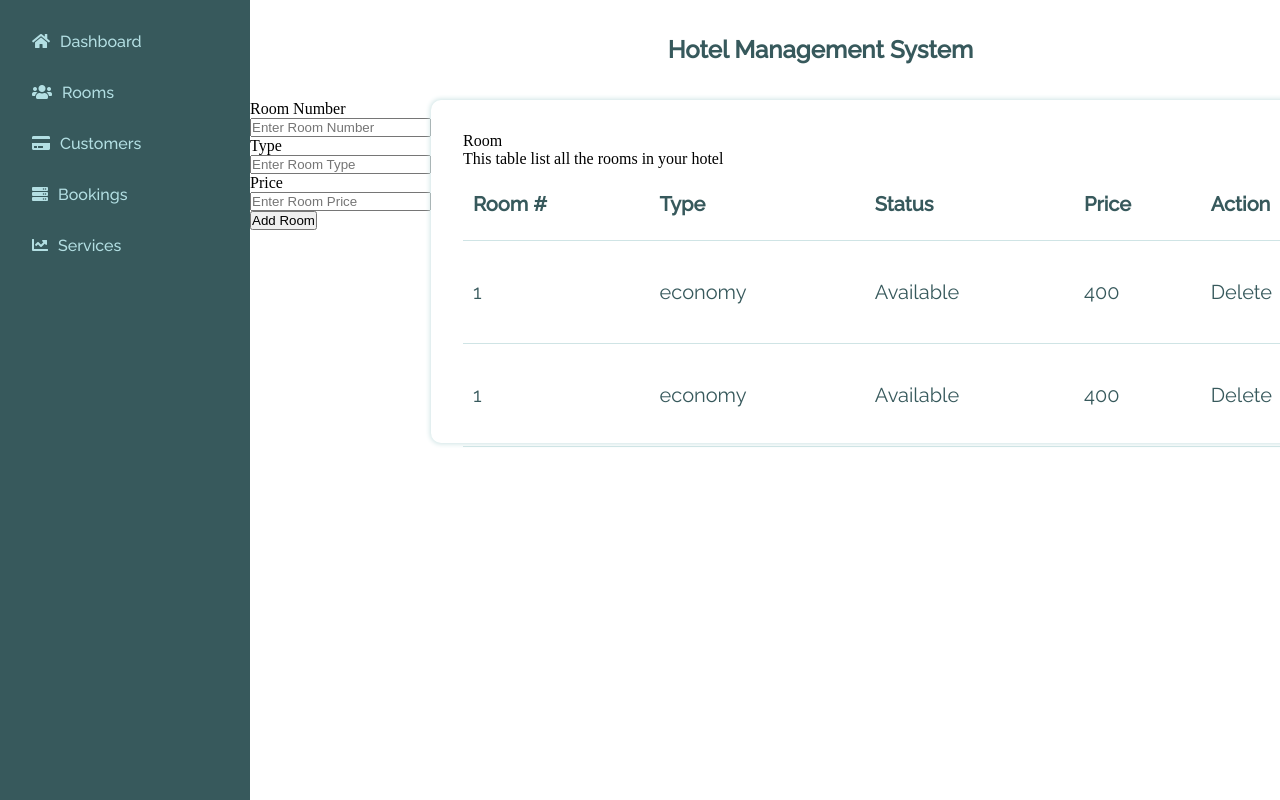
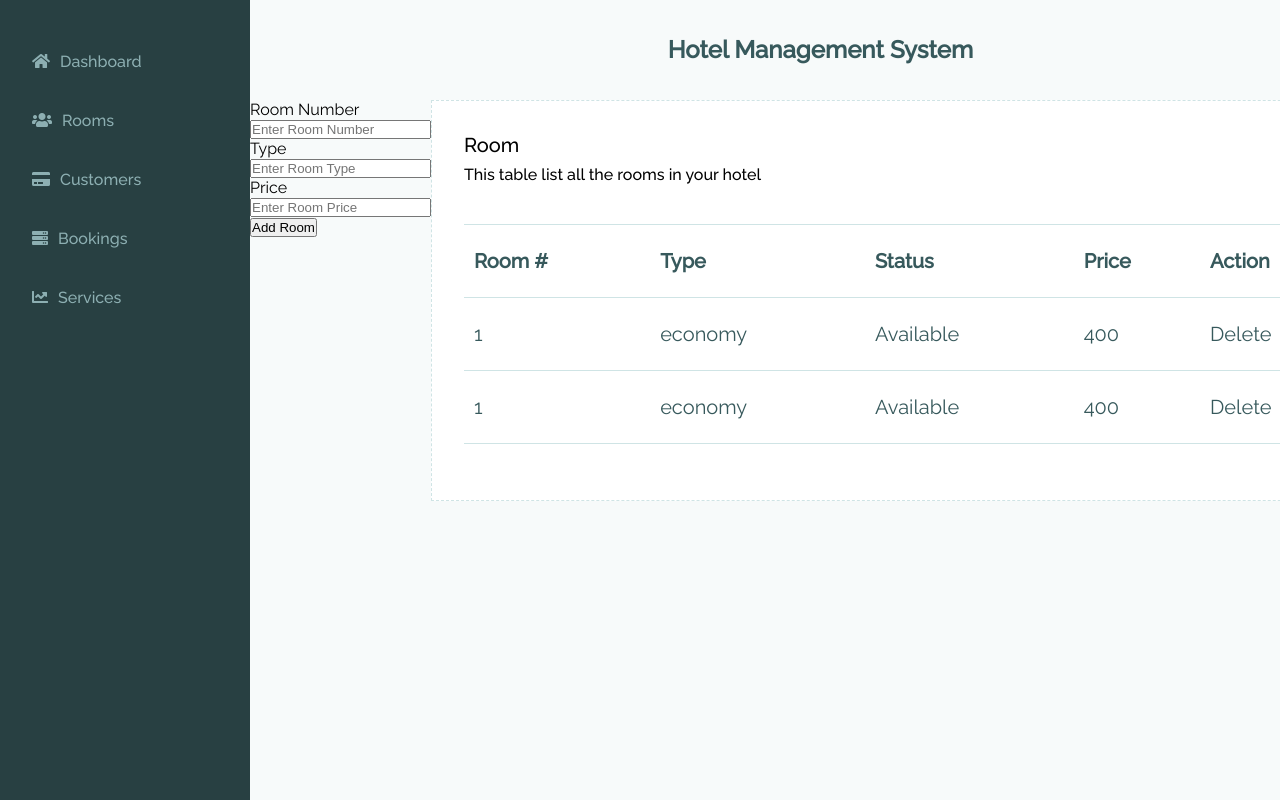
Before and after one commit to Richey24/react-hotel, a React (Create React App) app: page /app/services in a window 1280 px wide. Shown: the top 800 px of the page. Built offline with nearby package versions, Linux system fonts and the light colour scheme.

Commit message:
feat(css): added css styling

```diff
--- a/src/styles/App.css
+++ b/src/styles/App.css
@@ -1,6 +1,11 @@
 @import url('https://fonts.googleapis.com/css2?family=Raleway:wght@300;400;500&display=swap');
 
 *{ margin: 0; padding: 0; box-sizing: border-box; }
+
+body {
+  font-family: "Raleway", Arial, Helvetica, sans-serif;
+  background-color: #F7FAFA;
+}
 
 .app_layout {
   min-height: 100vh;
@@ -16,7 +21,6 @@
 
 .app_header {
   color: #37595C;
-  font-family: "Raleway", Arial, Helvetica, sans-serif;
   text-align: center;
   line-height: 100px;
 }
--- /dev/null
+++ b/src/styles/form.css
@@ -0,0 +1,56 @@
+#dob, #age {
+  display: inline-block;
+  width: 50%;
+}
+
+#dob {
+  padding: 8px;
+}
+
+
+.error {
+  color: #fc8181;
+  font-style: italic;
+}
+
+input.input-error, select.input-error {
+  border-color: #fc8181;
+}
+
+form {
+  width: 400px;
+  padding: 32px 16px;
+  border: 1px dashed #CFE4E5;
+  margin-right: 32px;
+  background-color: white;
+}
+
+form input, form button, form select{
+  padding: 16px 8px;
+  margin-top: 16px ;
+  border-radius: 4px;
+  font-size: 1rem;
+  width: 100%;
+  border: 2px solid #CFE4E5;
+  outline-width: 0;
+}
+
+form button{
+  background-color: #284042;
+  color: #8DAFB2;
+}
+
+form button:hover{
+  background-color: #CC8654;
+  color: #284042;
+  cursor: pointer;
+  font-weight: 600;
+  box-shadow: 0px 0px 2px 1px #284042;
+  outline-width: 0;
+  border-color: #CC8654;
+}
+
+form div {
+  margin-top: 16px;
+  color: #37595C;
+}
--- a/src/styles/sideNavigation.css
+++ b/src/styles/sideNavigation.css
@@ -2,14 +2,11 @@
   background-color: red;
   height: 100%;
   width: 100%;
-  color: #B3DFE3;
-  background-color: #37595C;
+  background-color: #284042;
   display: flex;
   flex-direction: column;
   align-items: flex-start;
-  padding: 32px 0px 0px 32px;
-  gap: 32px;
-  font-family: "Raleway", Helvetica, sans-serif;
+  padding: 32px 0px 0px 0px;
   font-weight: 500;
 }
 
@@ -19,4 +16,14 @@
   align-items: flex-end;
   padding: 0px;
   gap: 10px;
+  text-decoration: none;
+  color: #8DAFB2;
+  width: 100%;
+  padding: 1.25rem;
+  padding-left: 32px;
 }
+
+.links:hover {
+  color: #E6F1F2;
+  font-weight: 500;
+}
--- a/src/styles/table.css
+++ b/src/styles/table.css
@@ -1,15 +1,12 @@
 .table_wrapper {
   min-width: 60rem;
-  height: auto;
-  box-shadow: 0px 0px 5px 1px #CFE4E5;
+  border: 1px dashed #CFE4E5;
   padding: 32px;
-  border-radius: 10px;
+  background-color: white;
 }
 
 .table_wrapper > table {
-  font-family: "Raleway", Arial, Helvetica, sans-serif;
   width: 100%;
-  height: 100%;
   text-align: left;
   border-collapse: collapse;
   border-spacing: 0 15px;
@@ -18,6 +15,7 @@
 }
 
 th, td {
+  border-top: 1px solid #CFE4E5;
   border-bottom: 1px solid #CFE4E5;
   padding-left: 10px;
   padding-top: 24px;
@@ -25,3 +23,15 @@ th, td {
   font-size: 1.25rem;
   color: #37595C;
 }
+
+.title {
+  font-size: 1.25rem;
+  font-weight: 500;
+}
+
+.subtitle {
+  font-size: 1rem;
+  padding-top: 8px;
+  padding-bottom: 40px;
+  font-weight: 500;
+}
```
